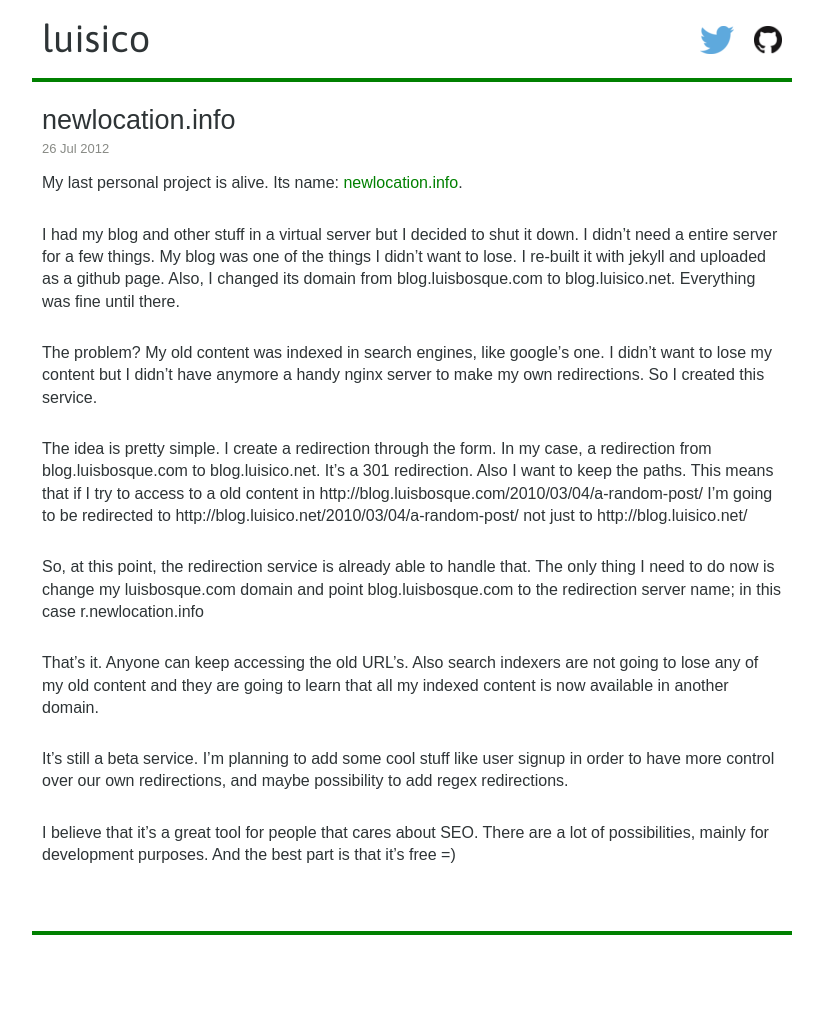
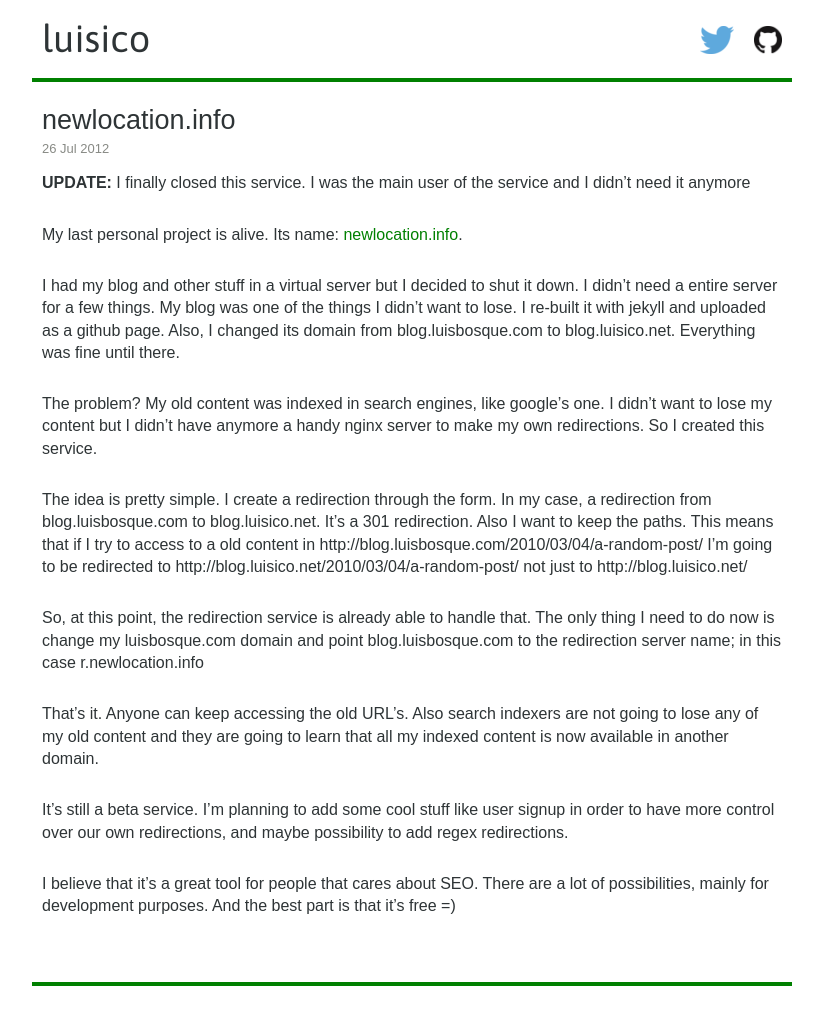
Before and after one commit to luisbosque/luisbosque.github.com, a Jekyll site: the page built from _posts/2012-07-26-newlocation-info.markdown, in a window 1280 px wide. Shown: the whole page, without its empty margins (228-1051 px from the left). Built offline with Jekyll 4.4.1, drawn with Linux system fonts in a browser that asks for light colours; some web fonts are replaced; Markdown is read by kramdown in place of the engine named in the settings; before the commit the page ends 975 px from its top, so only the background shows below that.

Commit message:
Update post and fix a type in another

```diff
--- a/_posts/2009-07-29-graficas-de-uso-de-memoria-de-passenger-con-munin.markdown
+++ b/_posts/2009-07-29-graficas-de-uso-de-memoria-de-passenger-con-munin.markdown
@@ -1,6 +1,6 @@
 ---
 layout: post
-title: "Gr\xC3\xA1ficas de uso de memoria de passenger con Munin"
+title: "Gráficas de uso de memoria de passenger con Munin"
 tags:
 - apache
 - munin
--- a/_posts/2012-07-26-newlocation-info.markdown
+++ b/_posts/2012-07-26-newlocation-info.markdown
@@ -6,6 +6,8 @@
 published: true
 date: 2012-07-26 10:00
 ---
+
+<strong>UPDATE:</strong> I finally closed this service. I was the main user of the service and I didn't need it anymore
 
 My last personal project is alive. Its name: [newlocation.info](http://newlocation.info).
 
```
